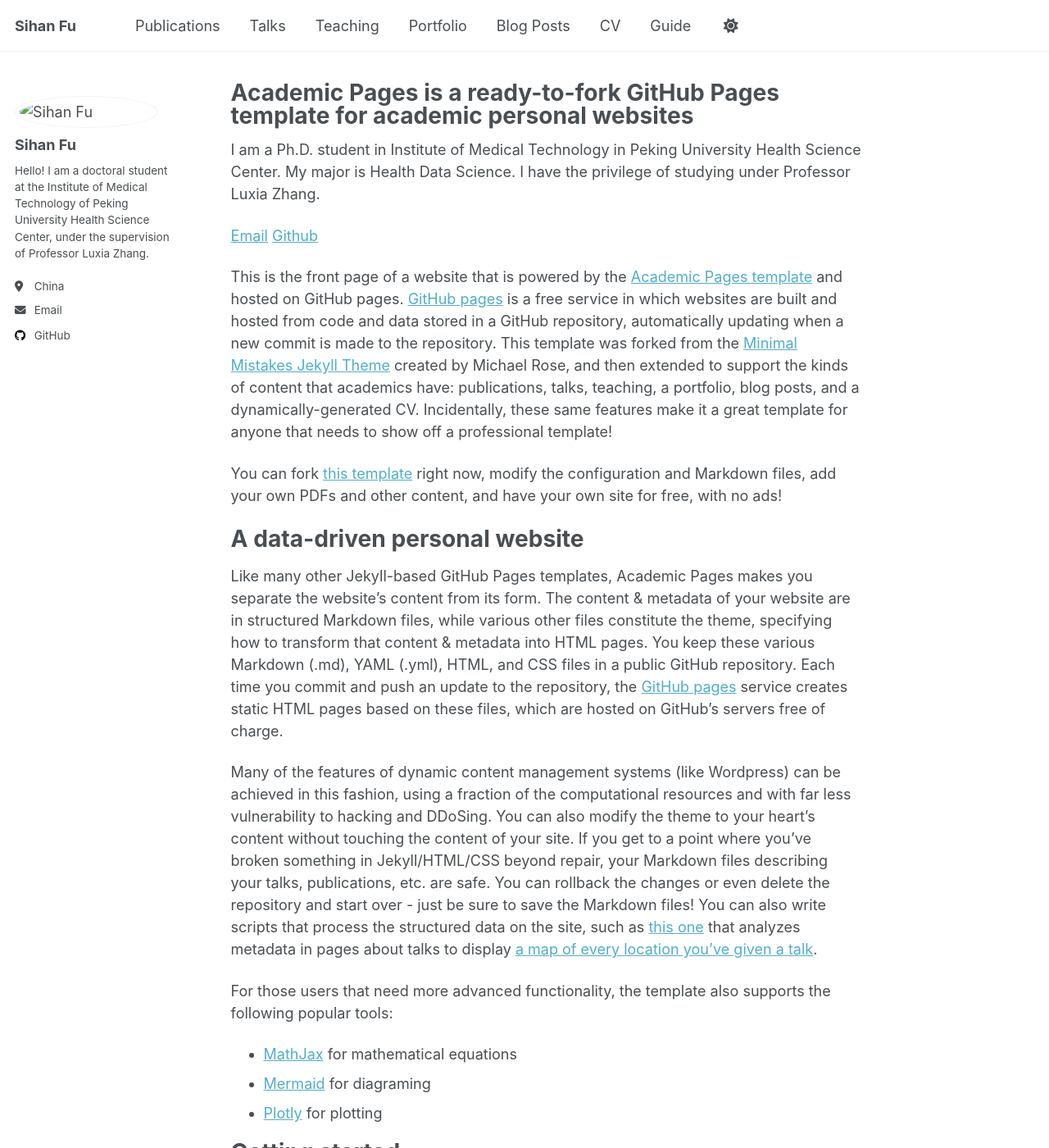
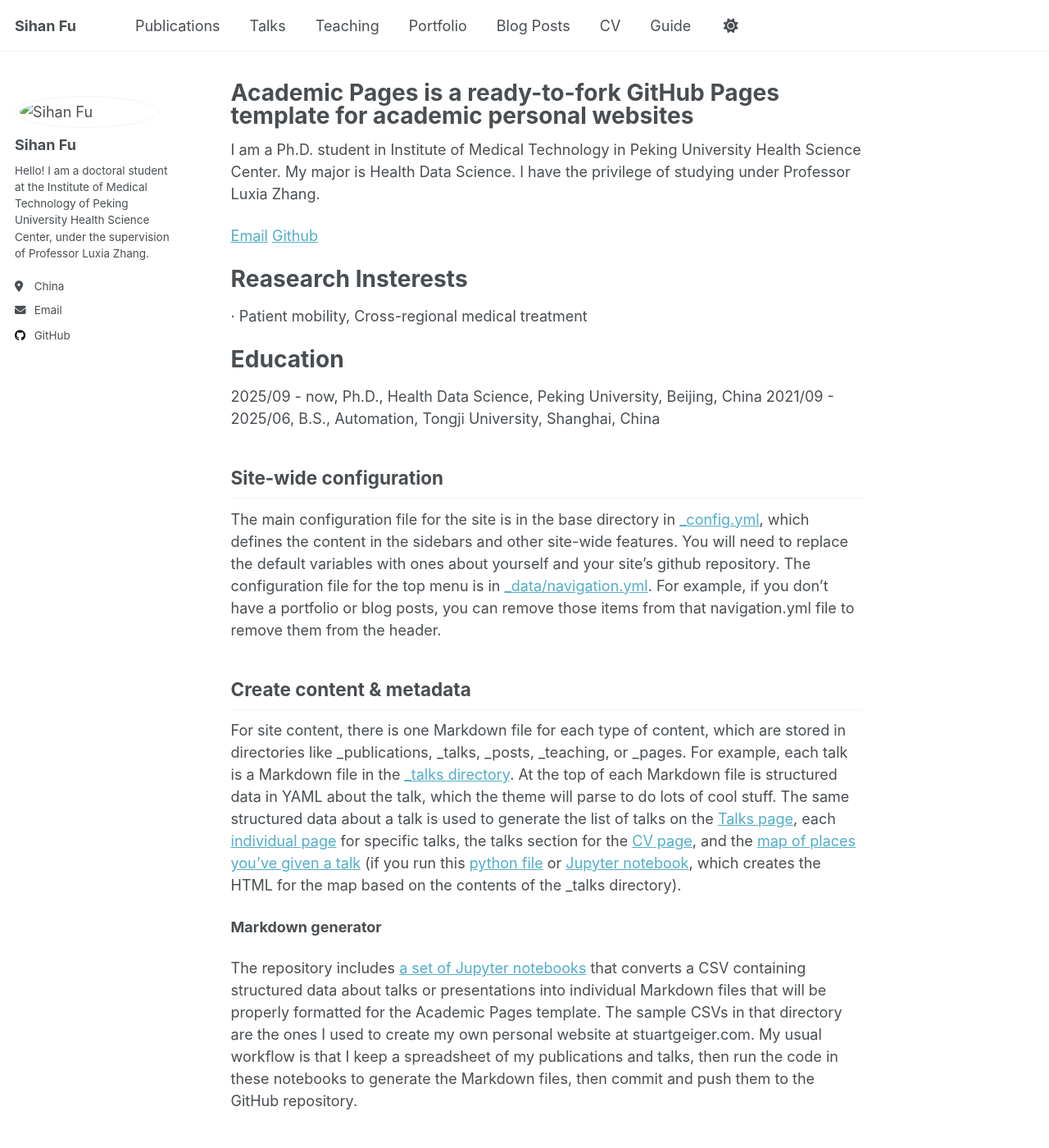
Before and after one commit to FuSihan1/FuSihan1.github.io, a Jekyll site: the page built from _pages/about.md, in a window 1280 px wide and 1400 px high. Shown: the whole window at 82% size. Built offline with Jekyll 4.4.1, drawn with Linux system fonts in a browser that asks for light colours; a script that is not in the unit is left out; some of the changed text lies outside the part shown.

Commit message:
Update about.md

```diff
--- a/_pages/about.md
+++ b/_pages/about.md
@@ -12,29 +12,15 @@ I am a Ph.D. student in Institute of Medical Technology in Peking University Hea
 [Email](mailto:2511110780@stu.pku.edu.cn)
 [Github](https://github.com/FuSihan1)
 
-This is the front page of a website that is powered by the [Academic Pages template](https://github.com/academicpages/academicpages.github.io) and hosted on GitHub pages. [GitHub pages](https://pages.github.com) is a free service in which websites are built and hosted from code and data stored in a GitHub repository, automatically updating when a new commit is made to the repository. This template was forked from the [Minimal Mistakes Jekyll Theme](https://mmistakes.github.io/minimal-mistakes/) created by Michael Rose, and then extended to support the kinds of content that academics have: publications, talks, teaching, a portfolio, blog posts, and a dynamically-generated CV. Incidentally, these same features make it a great template for anyone that needs to show off a professional template!
 
- You can fork [this template](https://github.com/academicpages/academicpages.github.io) right now, modify the configuration and Markdown files, add your own PDFs and other content, and have your own site for free, with no ads!
+Reasearch Insterests
+======
+· Patient mobility, Cross-regional medical treatment
 
-A data-driven personal website
+Education
 ======
-Like many other Jekyll-based GitHub Pages templates, Academic Pages makes you separate the website's content from its form. The content & metadata of your website are in structured Markdown files, while various other files constitute the theme, specifying how to transform that content & metadata into HTML pages. You keep these various Markdown (.md), YAML (.yml), HTML, and CSS files in a public GitHub repository. Each time you commit and push an update to the repository, the [GitHub pages](https://pages.github.com/) service creates static HTML pages based on these files, which are hosted on GitHub's servers free of charge.
-
-Many of the features of dynamic content management systems (like Wordpress) can be achieved in this fashion, using a fraction of the computational resources and with far less vulnerability to hacking and DDoSing. You can also modify the theme to your heart's content without touching the content of your site. If you get to a point where you've broken something in Jekyll/HTML/CSS beyond repair, your Markdown files describing your talks, publications, etc. are safe. You can rollback the changes or even delete the repository and start over - just be sure to save the Markdown files! You can also write scripts that process the structured data on the site, such as [this one](https://github.com/academicpages/academicpages.github.io/blob/master/talkmap.ipynb) that analyzes metadata in pages about talks to display [a map of every location you've given a talk](https://academicpages.github.io/talkmap.html).
-
-For those users that need more advanced functionality, the template also supports the following popular tools:
-- [MathJax](https://www.mathjax.org/) for mathematical equations
-- [Mermaid](https://mermaid.js.org/) for diagraming
-- [Plotly](https://plotly.com/javascript/) for plotting
-
-Getting started
-======
-1. Register a GitHub account if you don't have one and confirm your e-mail (required!)
-1. Fork [this template](https://github.com/academicpages/academicpages.github.io) by clicking the "Use this template" button in the top right.
-1. Go to the repository's settings (rightmost item in the tabs that start with "Code", should be below "Unwatch"). Rename the repository "[your GitHub username].github.io", which will also be your website's URL.
-1. Set site-wide configuration and create content & metadata (see below -- also see [this set of diffs](http://archive.is/3TPas) showing what files were changed to set up [an example site](https://getorg-testacct.github.io) for a user with the username "getorg-testacct")
-1. Upload any files (like PDFs, .zip files, etc.) to the files/ directory. They will appear at https://[your GitHub username].github.io/files/example.pdf.
-1. Check status by going to the repository settings, in the "GitHub pages" section
+2025/09 - now, Ph.D., Health Data Science, Peking University, Beijing, China
+2021/09 - 2025/06, B.S., Automation, Tongji University, Shanghai, China
 
 Site-wide configuration
 ------
```
